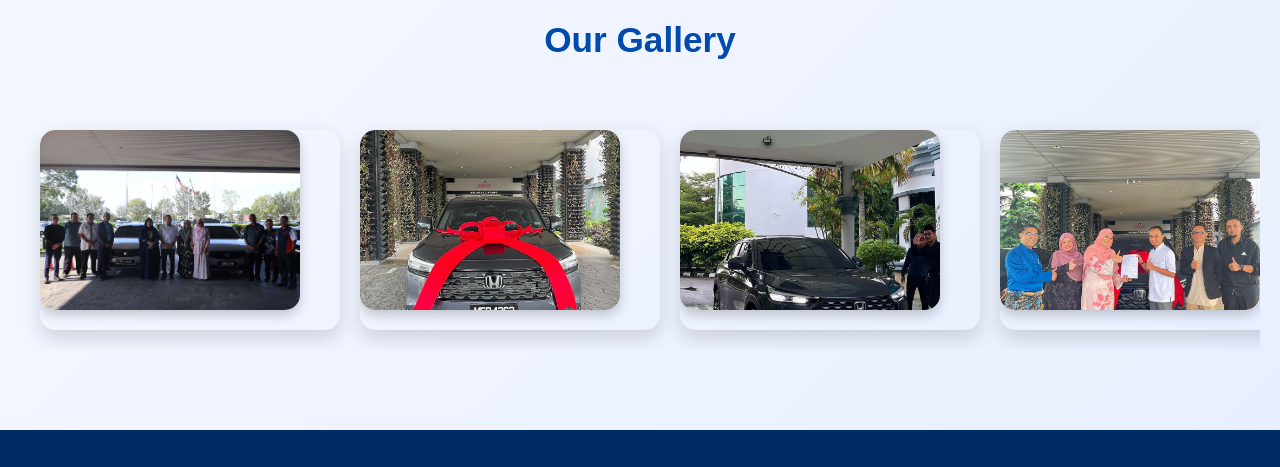
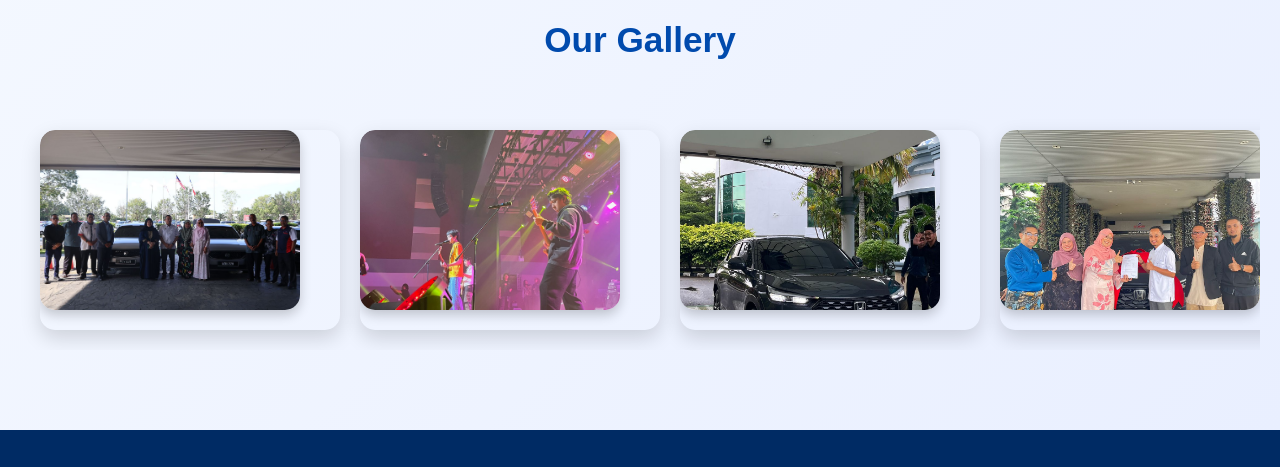
Before and after one commit to arifdnl/MCORP_SERVICES, a website: page car-rental.html in a window 1280 px wide. Shown: the part 2640-3107 px from the top of the page. Drawn offline with Linux system fonts and the light colour scheme.

```diff
--- a/car-rental.html
+++ b/car-rental.html
@@ -131,7 +131,7 @@
   <h2>Our Gallery</h2>
   <div class="gallery-scroll">
     <div class="gallery-item"><img src="images/car1.jpeg" alt="car1"></div>
-    <div class="gallery-item"><img src="images/car2.jpeg" alt="car2"></div>
+    <div class="gallery-item"><img src="images/show2.jpg" alt="show 2"></div>
     <div class="gallery-item"><img src="images/car3.jpeg" alt="car3"></div>
     <div class="gallery-item"><img src="images/second.jpg" alt="Show 4"></div>
     <div class="gallery-item"><img src="images/WhatsApp Image 2025-11-04 at 11.00.07_9db7f5cb.jpg" alt="Show 5"></div>
```
